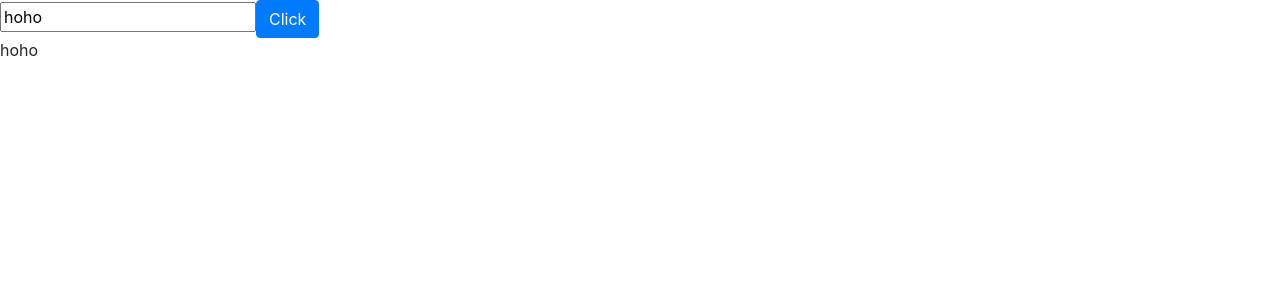
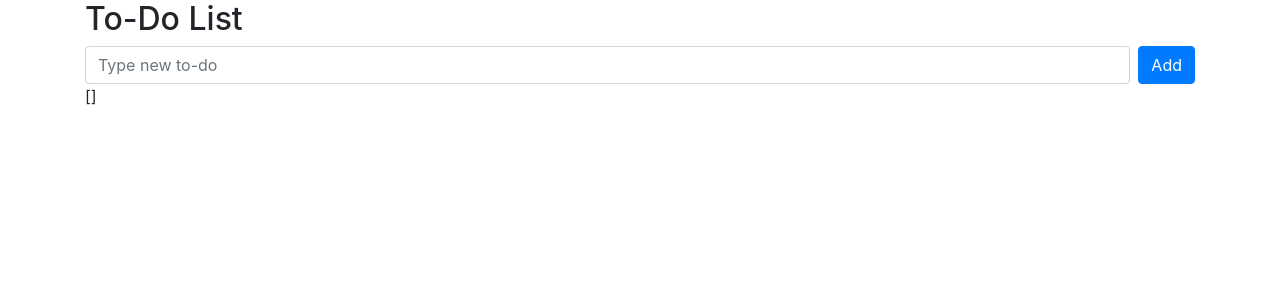
Before and after one commit to ho-beom-cheon/Vue3-project, a Vue app: page / in a window 1280 px wide. Shown: the top 300 px of the page. Built offline with nearby package versions, Linux system fonts and the light colour scheme.

Commit message:
10.리스트에 새로운 to-do 추가

```diff
--- a/src/App.vue
+++ b/src/App.vue
@@ -1,16 +1,28 @@
 <template>
+  <div class="container">
+    <h2>To-Do List</h2>
+    <form
+      @submit.prevent="onSubmit"
+      class="d-flex"
+      >
+      <div class="flex-grow-1 mr-2">
         <input
+          class="form-control"
           type="text"
-    v-model="name"
+          v-model="todo"
+          placeholder="Type new to-do"
         >
+      </div>
+      <div>
         <button
           class="btn btn-primary"
-    @click="onSubmit"
+          type="submit"
         >
-    Click
+          Add
         </button>
-  <div>
-    {{ name }}
+      </div>
+    </form>
+    {{ todos }}
   </div>
 </template>
 
@@ -19,25 +31,28 @@
 
 export default {
   setup() {
-    const name = ref('hoho');
+    const todo = ref('');
+    const todos = ref([]);
 
     const onSubmit = () => {
-      console.log(name.value);
+      console.log(todo.value);
+      todos.value.push({
+        id: Date.now(),
+        subject : todo.value,
+      })
     }
-    // const updataName = (e) => {
-    //   name.value = e.target.value;
-    // }
+
     return {
       onSubmit,
-      // updataName,
-      name,
+      todos,
+      todo,
     }
   }
 }
 </script>
 
 <style>
-  .name {
+  .todo {
     color: blue;
   }
 </style>
```
Lines whose indentation alone changed are shown as unchanged.
